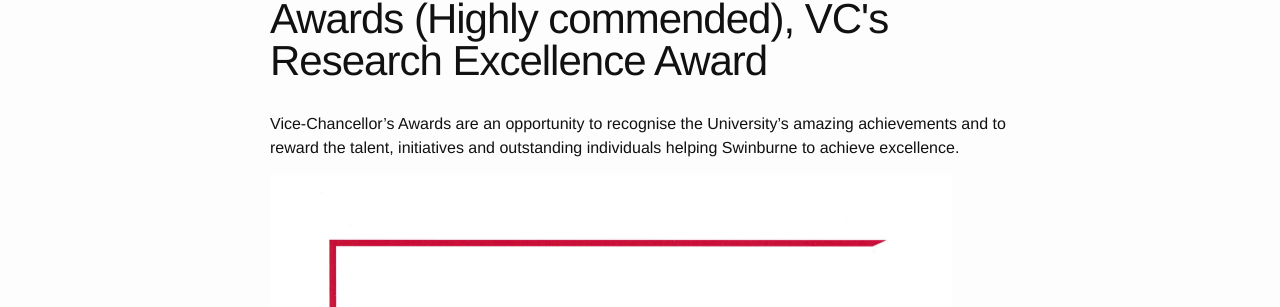
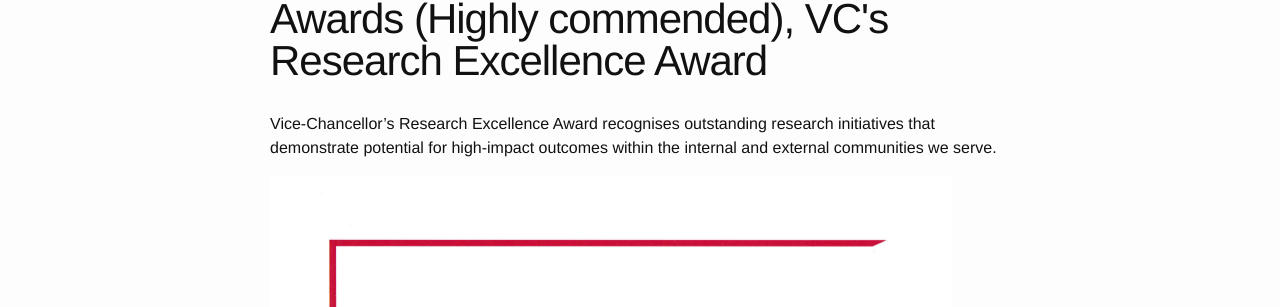
Before and after one commit to FelipMarti/felipmarti.github.io, a Jekyll site: the page built from awards/Swinburne-VC-2017.md, in a window 1280 px wide. Shown: the part 136-443 px from the top of the page. Built offline with Jekyll 4.4.1, drawn with Linux system fonts in a browser that asks for light colours.

Commit message:
Update info

```diff
--- a/awards/Swinburne-VC-2017.md
+++ b/awards/Swinburne-VC-2017.md
@@ -3,8 +3,7 @@
 title: "2017 Swinburne Vice-Chancellor's Awards (Highly commended), VC's Research Excellence Award"
 ---
 
-Vice-Chancellor’s Awards are an opportunity to recognise the University's amazing achievements and to reward the talent,
-initiatives and outstanding individuals helping Swinburne to achieve excellence.
+Vice-Chancellor's Research Excellence Award recognises outstanding research initiatives that demonstrate potential for high-impact outcomes within the internal and external communities we serve.
 
 ![Swinburne-VC-2017](Swinburne-VC-2017.png)
 
```
